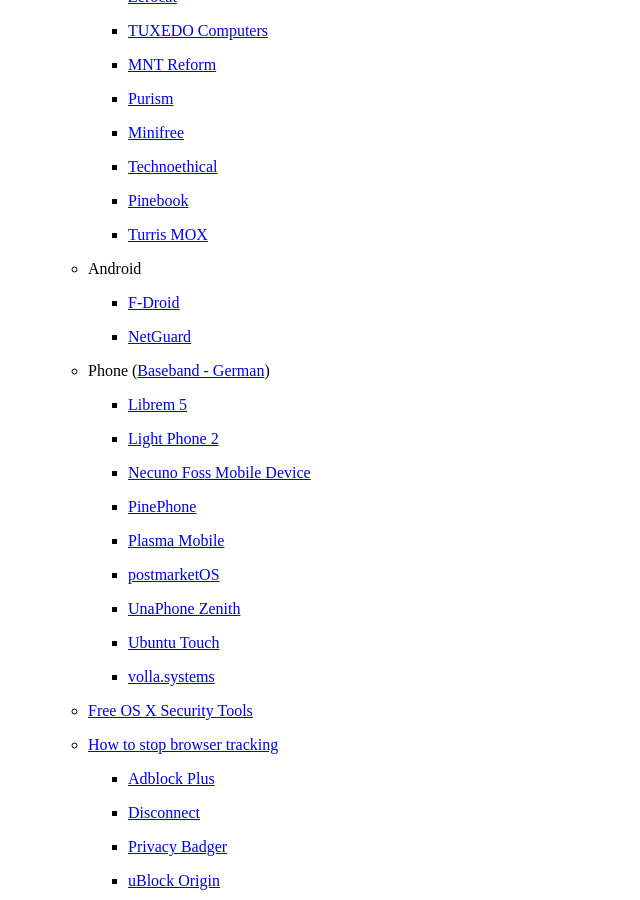
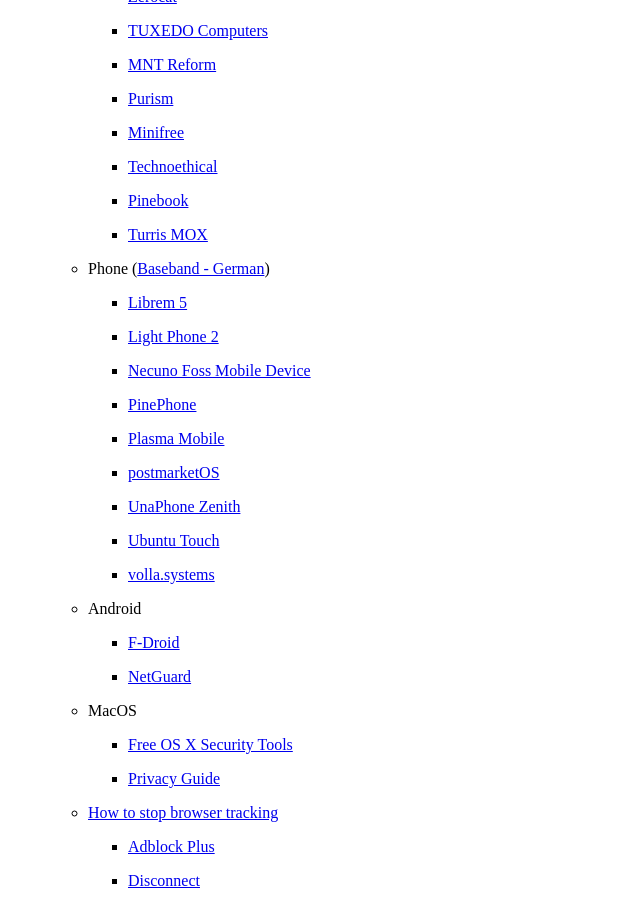
Before and after one commit to wahn/jan_walter_org, a Jekyll site: the page built from links/index.md, in a window 1280 px wide and 900 px high, scrolled down 8251 px. Shown: the whole window, without its empty margins (0-640 px from the left). Built offline with Jekyll 4.4.1, drawn with Linux system fonts in a browser that asks for light colours; Markdown is read by kramdown in place of the engine named in the settings.

Commit message:
New Privacy Guide link for MacOS (suggested by Robert Helen).

```diff
--- a/links/index.md
+++ b/links/index.md
@@ -566,7 +560,17 @@
 
         + [volla.systems](http://volla.systems)
 
-    - [Free OS X Security Tools](https://objective-see.com/products.html)
+    - Android
+
+        + [F-Droid](https://f-droid.org/en)
+
+        + [NetGuard](https://www.netguard.me)
+
+    - MacOS
+
+        + [Free OS X Security Tools](https://objective-see.com/products.html)
+
+        + [Privacy Guide](https://www.wizcase.com/blog/ultimate-privacy-guide-for-mac-users)
 
     - [How to stop browser tracking](https://www.comparitech.com/blog/vpn-privacy/free-anti-tracking-browser-extensions)
 
```
Also changed, not shown: other parts of links/index.md (+0 -6 lines).
